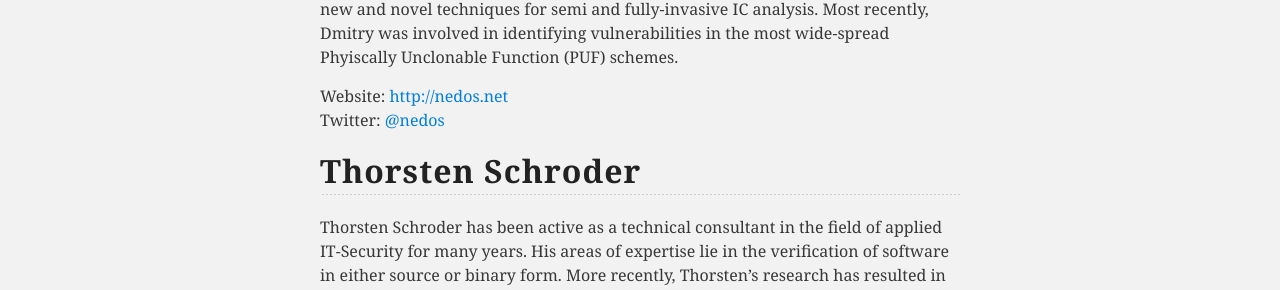
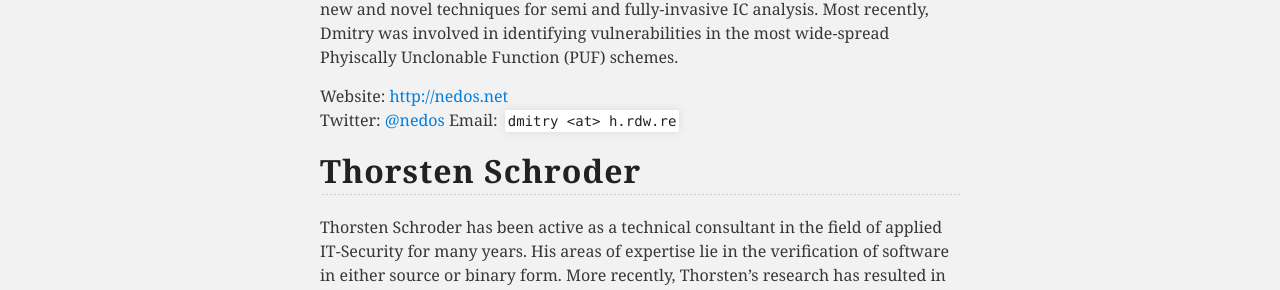
Before and after one commit to ddk/ddk.github.io, a Jekyll site: the page built from authors/index.md, in a window 1280 px wide. Shown: the part 385-675 px from the top of the page. Built offline with Jekyll 4.4.1, drawn with Linux system fonts in a browser that asks for light colours.

Commit message:
Add email for nedos to about authors

```diff
--- a/authors/index.md
+++ b/authors/index.md
@@ -12,6 +12,7 @@ Most recently, Dmitry was involved in identifying vulnerabilities in the most wi
 
 Website: [http://nedos.net](http://nedos.net)
 Twitter: [@nedos](http://twitter.com/nedos)
+Email: `dmitry <at> h.rdw.re`
 
 ## Thorsten Schroder
 
```
